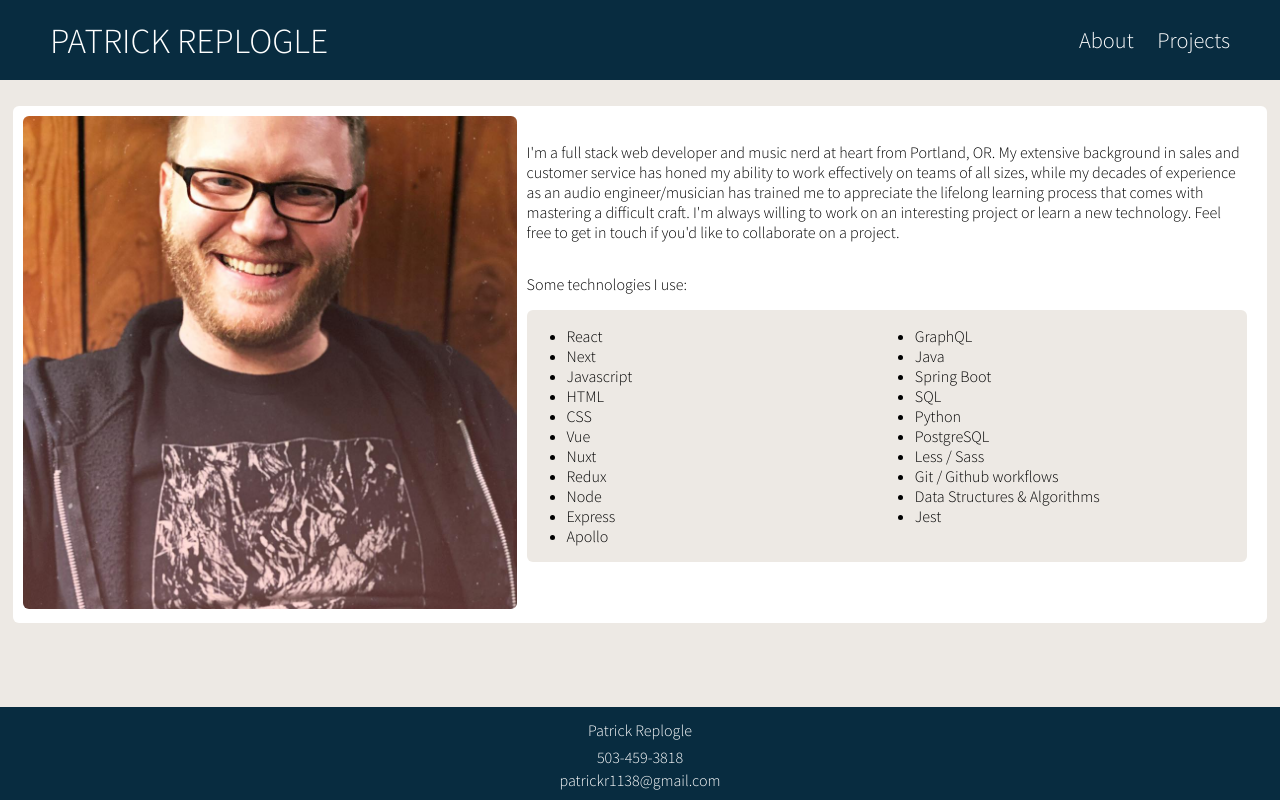
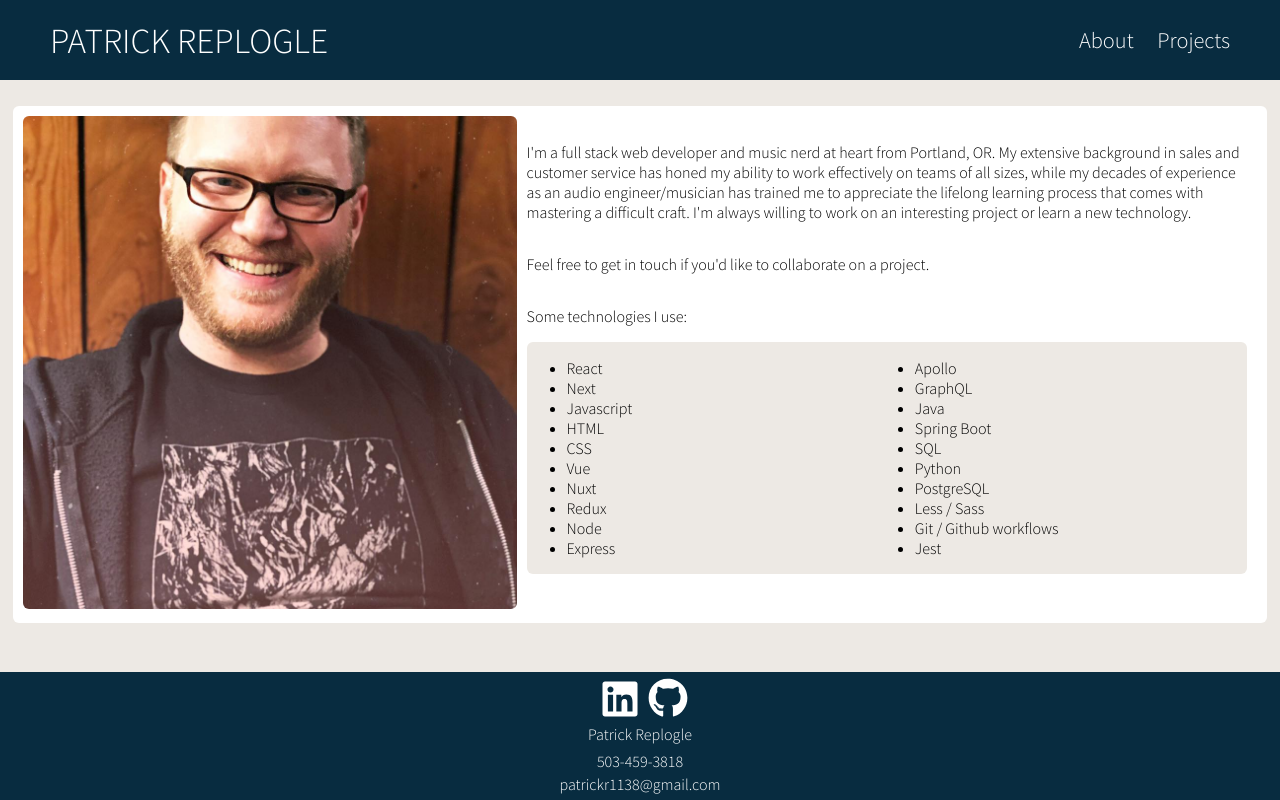
Before and after one commit to patrick-replogle/portfolio-updated, a Next.js app: page / in a window 1280 px wide. Built offline with nearby package versions, Linux system fonts and the light colour scheme.

Commit message:
added icons to footer

```diff
--- a/components/footer.js
+++ b/components/footer.js
@@ -1,10 +1,39 @@
+import { FontAwesomeIcon } from '@fortawesome/react-fontawesome';
+import { faLinkedin, faGithub } from '@fortawesome/free-brands-svg-icons';
+
 import style from '../styles/footer.module.scss';
 
 const Footer = () => {
   return (
     <div className={style.footer}>
       <div className={style.content}>
-        <div className={style.icons}></div>
+        <div className={style.icons}>
+          <a
+            href="https://www.linkedin.com/in/patrick-replogle/"
+            target="_blank"
+          >
+            <FontAwesomeIcon
+              icon={faLinkedin}
+              style={{
+                width: '40px',
+                height: '40px',
+                margin: '1%',
+                cursor: 'pointer'
+              }}
+            />
+          </a>
+          <a href="https://github.com/patrick-replogle" target="_blank">
+            <FontAwesomeIcon
+              icon={faGithub}
+              style={{
+                width: '40px',
+                height: '40px',
+                marginLeft: '20%',
+                cursor: 'pointer'
+              }}
+            />
+          </a>
+        </div>
         <span>Patrick Replogle</span>
         <span>503-459-3818</span>
         <a href="mailto:patrickr1138@gmail.com">patrickr1138@gmail.com</a>
--- a/package.json
+++ b/package.json
@@ -9,6 +9,10 @@
     "lint": "next lint"
   },
   "dependencies": {
+    "@fortawesome/fontawesome-svg-core": "^1.2.35",
+    "@fortawesome/free-brands-svg-icons": "^5.15.3",
+    "@fortawesome/free-solid-svg-icons": "^5.15.3",
+    "@fortawesome/react-fontawesome": "^0.1.14",
     "@zeit/next-sass": "^1.0.1",
     "next": "11.0.1",
     "react": "17.0.2",
--- a/pages/_app.js
+++ b/pages/_app.js
@@ -11,13 +11,17 @@ const Portfolio = ({ Component, pageProps }) => {
         <title>Patrick Replogle's Portfolio</title>
         <meta name="viewport" content="width=device-width, initial-scale=1" />
         <link rel="preconnect" href="https://fonts.googleapis.com" />
-        <link rel="preconnect" href="https://fonts.gstatic.com" crossOrigin />
+        <link
+          rel="preconnect"
+          href="https://fonts.gstatic.com"
+          crossOrigin="true"
+        />
         <link
           href="https://fonts.googleapis.com/css2?family=Source+Sans+Pro:wght@200;300;600;700&display=swap"
           rel="stylesheet"
         />
       </Head>
-      <div style={{ paddingBottom: '8rem' }}>
+      <div style={{ paddingBottom: '9rem' }}>
         <Header />
         <Component {...pageProps} />
       </div>
--- a/pages/index.js
+++ b/pages/index.js
@@ -21,8 +21,10 @@ const About = () => {
             while my decades of experience as an audio engineer/musician has
             trained me to appreciate the lifelong learning process that comes
             with mastering a difficult craft. I'm always willing to work on an
-            interesting project or learn a new technology. Feel free to get in
-            touch if you'd like to collaborate on a project.
+            interesting project or learn a new technology.
+          </p>
+          <p>
+            Feel free to get in touch if you'd like to collaborate on a project.
           </p>
           <p>Some technologies I use:</p>
           <div className={styles.skills}>
--- a/styles/footer.module.scss
+++ b/styles/footer.module.scss
@@ -5,9 +5,9 @@
   color: white;
   align-items: center;
   display: flex;
-  height: auto;
   justify-content: center;
-  width: 100vw;
+  height: 8rem;
+  width: 100%;
   padding: 10px;
 
   .content {
@@ -17,9 +17,13 @@
     align-items: center;
 
     .icons {
-      font-size: 2.5rem;
-
-      .icon {
+      width: 100%;
+      display: flex;
+      justify-content: center;
+      .icons > * {
+        width: 20px;
+        height: 20px;
+        color: white;
       }
     }
 
--- a/util/data.js
+++ b/util/data.js
@@ -101,6 +101,5 @@ export const skills = [
   'PostgreSQL',
   'Less / Sass',
   'Git / Github workflows',
-  'Data Structures & Algorithms',
   'Jest'
 ];
```
Also changed, not shown: 1 other file (tests, documents, lock files or other folders).
